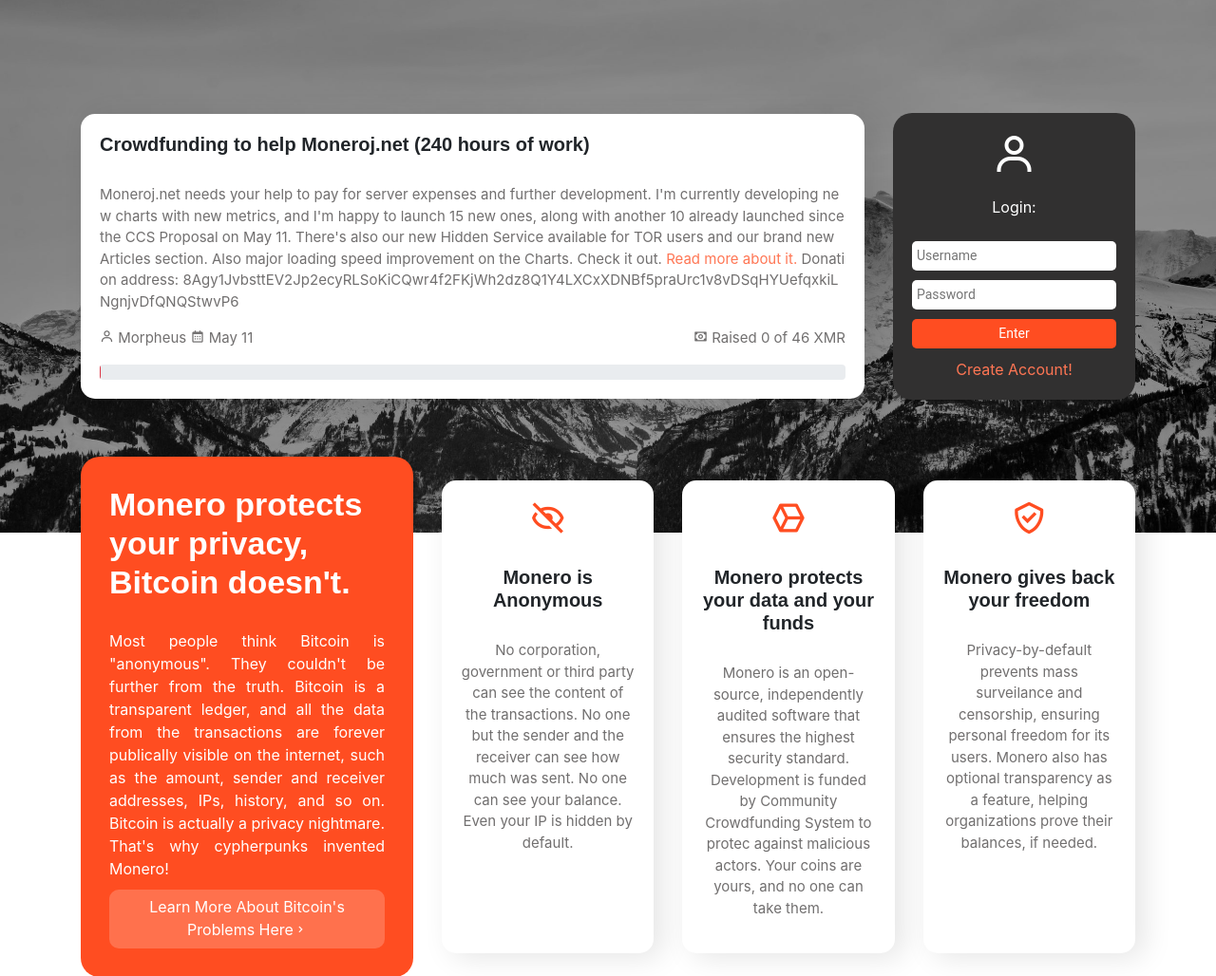
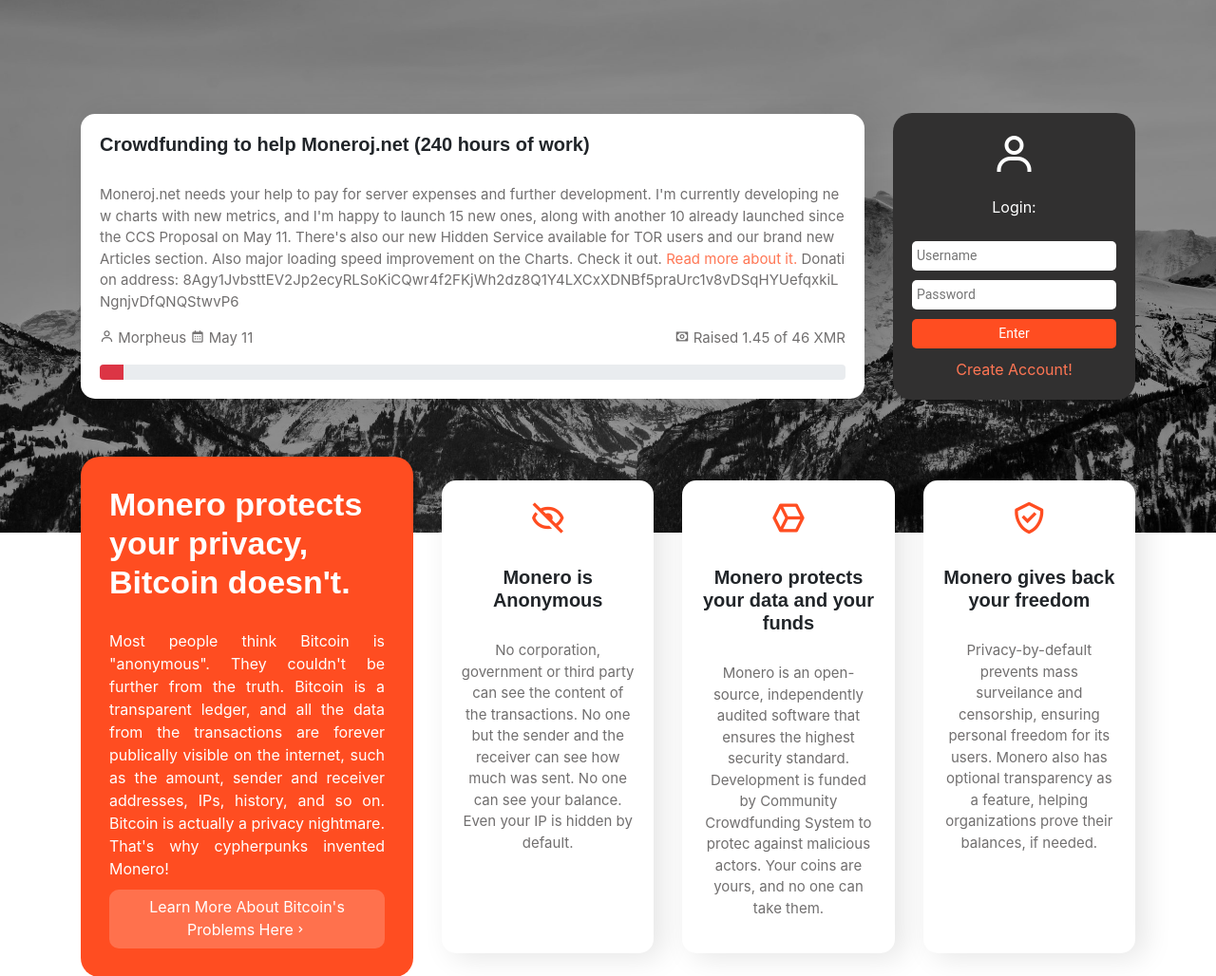
Before and after one commit to worldwideward/moneroj, a Django app: template charts/templates/charts/index.html in a window 1280 px wide. Shown: the part 72-1100 px from the top of the page at 95% size. Run offline with Django 3.2, Linux system fonts and the light colour scheme; the template is opened without the code that fills it, so the values that code supplies are empty; parts of the project's set-up code (start-up, migrations or seed data) failed here and were passed over; some libraries are stand-ins or nearby versions.

Commit message:
donation 1

```diff
--- a/charts/templates/charts/index.html
+++ b/charts/templates/charts/index.html
@@ -102,12 +102,12 @@
                 </div>
                 <div class="col">
                   <p style="text-align: right;">
-                    <i class="bx bx-money"></i> Raised 0 of 46 XMR
+                    <i class="bx bx-money"></i> Raised 1.45 of 46 XMR
                   </p>
                 </div>
               </div>
               <div class="progress">
-                <div class="progress-bar bg-danger" role="progressbar" style="width: 0.1%; color: #ff4d21" aria-valuenow="0.1" aria-valuemin="0" aria-valuemax="100"></div>
+                <div class="progress-bar bg-danger" role="progressbar" style="width: 3.2%; color: #ff4d21" aria-valuenow="1.4535" aria-valuemin="0" aria-valuemax="46"></div>
               </div>
             </div>
           </div>
@@ -140,12 +140,12 @@
                     </div>
                     <div class="col">
                       <p style="text-align: right;">
-                        <i class="bx bx-money"></i> Raised 0 of 46 XMR
+                        <i class="bx bx-money"></i> Raised 1.45 of 46 XMR
                       </p>
                     </div>
                   </div>
                   <div class="progress">
-                    <div class="progress-bar bg-danger" role="progressbar" style="width: 0.1%; color: #ff4d21" aria-valuenow="0.1" aria-valuemin="0" aria-valuemax="100"></div>
+                    <div class="progress-bar bg-danger" role="progressbar" style="width: 3.2%; color: #ff4d21" aria-valuenow="1.4535" aria-valuemin="0" aria-valuemax="46"></div>
                   </div>
                 </div>
               </div>
--- a/moneropro/settings.py
+++ b/moneropro/settings.py
@@ -32,11 +32,11 @@ STATICFILES_DIRS = [
 SECRET_KEY = 'dafsdasdfasfa7sdfs9d7das7f9as7df8ad43525fsffdssdg455$$###77saf9df79as79s'
 
 # SECURITY WARNING: don't run with debug turned on in production!
-DEBUG = True
-#DEBUG = False
+#DEBUG = True
+DEBUG = False
 STATIC_ROOT = "/var/www/moneropro/static/"
 
-ALLOWED_HOSTS = ['www.moneroj.net', 'localhost', '127.0.0.1', 'moneroj.net']
+ALLOWED_HOSTS = ['www.moneroj.net', 'localhost', '127.0.0.1', 'moneroj.net', 'ilt7jgmfro76wgrtt6752lvfnhcz6wk5sjqhyvntjixygp3cwpvr4nad.onion']
 
 # Application definition
 
```
